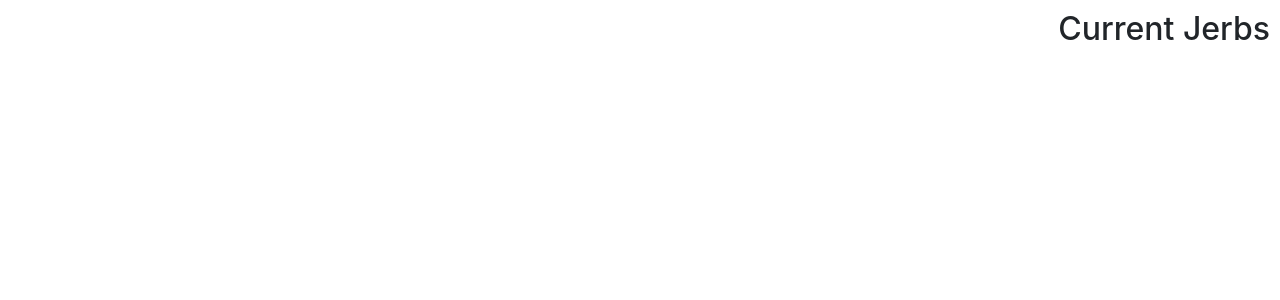
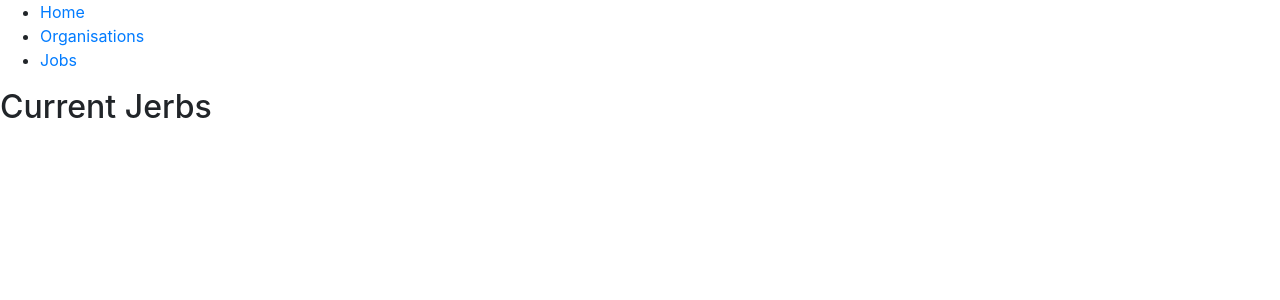
Before and after one commit to rdtclark/ccps, a React (Create React App) app in the folder react_frontend/: page /jobs in a window 1280 px wide. Shown: the top 300 px of the page. Built offline with nearby package versions, Linux system fonts and the light colour scheme; no server answers.

Commit message:
NavBar working

```diff
--- a/react_frontend/src/components/Main.js
+++ b/react_frontend/src/components/Main.js
@@ -2,6 +2,7 @@ import React, {Component} from "react";
 import PartnersContainer from '../containers/PartnersContainer';
 import JobsContainer from '../containers/JobsContainer';
 import {BrowserRouter as Router, Route, Switch} from "react-router-dom";
+import NavBar from '../components/NavBar';
 
 
 class Main extends Component {
@@ -17,12 +18,11 @@ class Main extends Component {
         return (
             <Router>
                 <React.Fragment>
-                    {/* <NavBar /> */}
+                    <NavBar />
                     <Switch>
+                        {/* <Route exact path="/" component={Home}/> */}
                         <Route exact path="/organisations" component={PartnersContainer}/>
-                        <div className="jerbs">
                         <Route exact path="/jobs" component={JobsContainer}/>
-                        </div>
                         {/* <Route component={ErrorPage}/> */}
                     </Switch>
                 </React.Fragment>
--- /dev/null
+++ b/react_frontend/src/components/NavBar.js
@@ -0,0 +1,18 @@
+import React from "react";
+import { Link } from "react-router-dom";
+
+const NavBar = () => (
+    <ul>
+        <li>
+            <Link to="/">Home</Link>
+        </li>
+        <li>
+            <Link to="/organisations">Organisations</Link>
+        </li>
+        <li>
+            <Link to="/jobs">Jobs</Link>
+        </li>
+    </ul>
+);
+
+export default NavBar;
```
